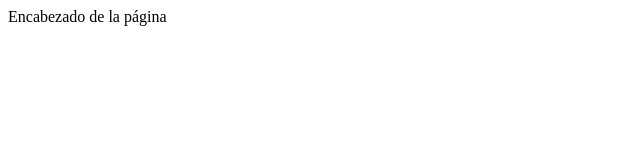
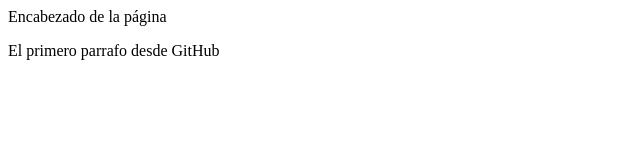
Before and after one commit to Carlos-1193/GitPrueba2, a plain HTML site: page index.html in a window 1280 px wide. Shown: the whole page, without its empty margins (0-640 px from the left). Drawn offline with Linux system fonts and the light colour scheme.

Commit message:
Update index.html

```diff
--- a/index.html
+++ b/index.html
@@ -8,6 +8,9 @@
 </head>
 <body>
     <header>Encabezado de la página</header>
+    <section>
+        <p>El primero parrafo desde GitHub</p>
+    </section>
 
 </body>
 </html>
```
